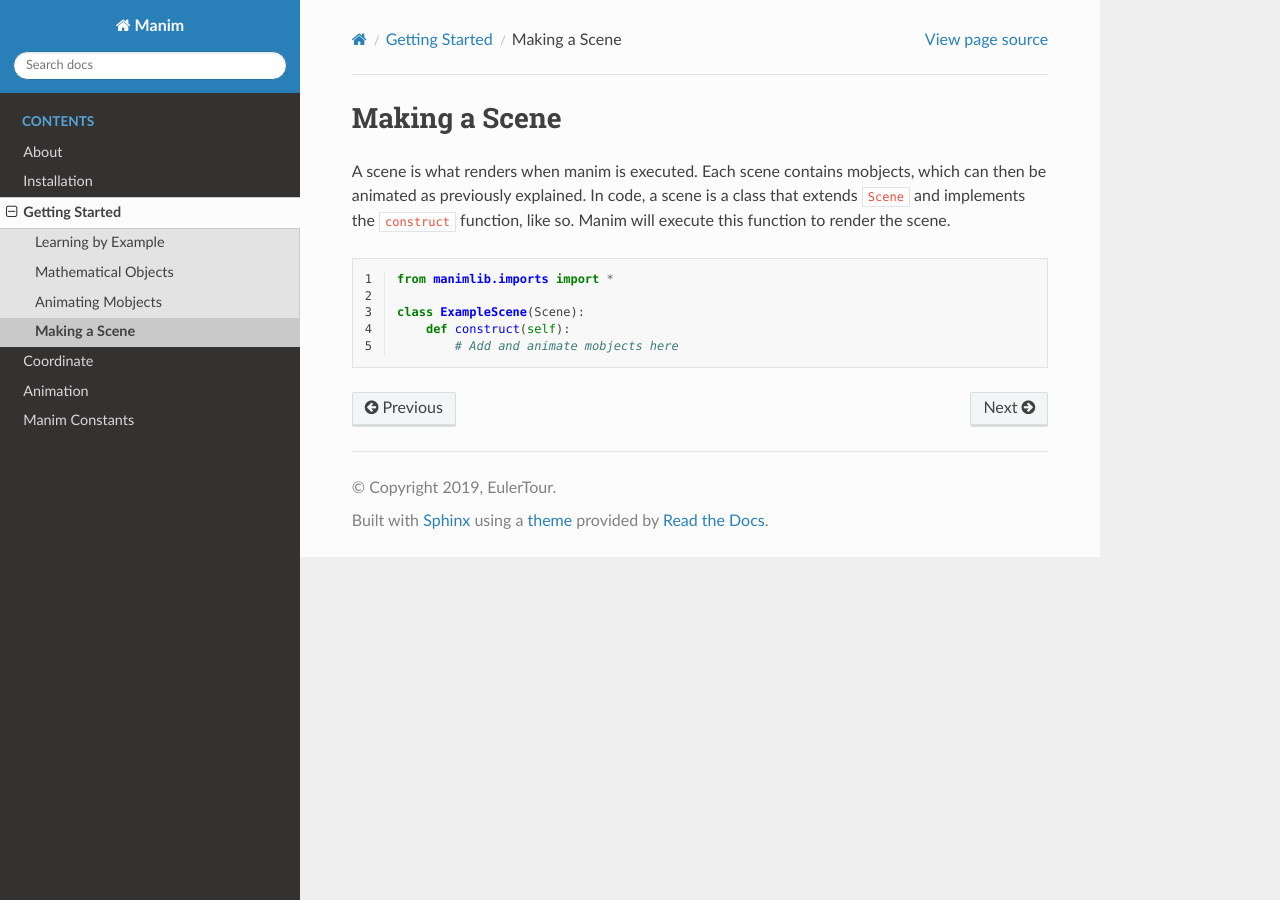
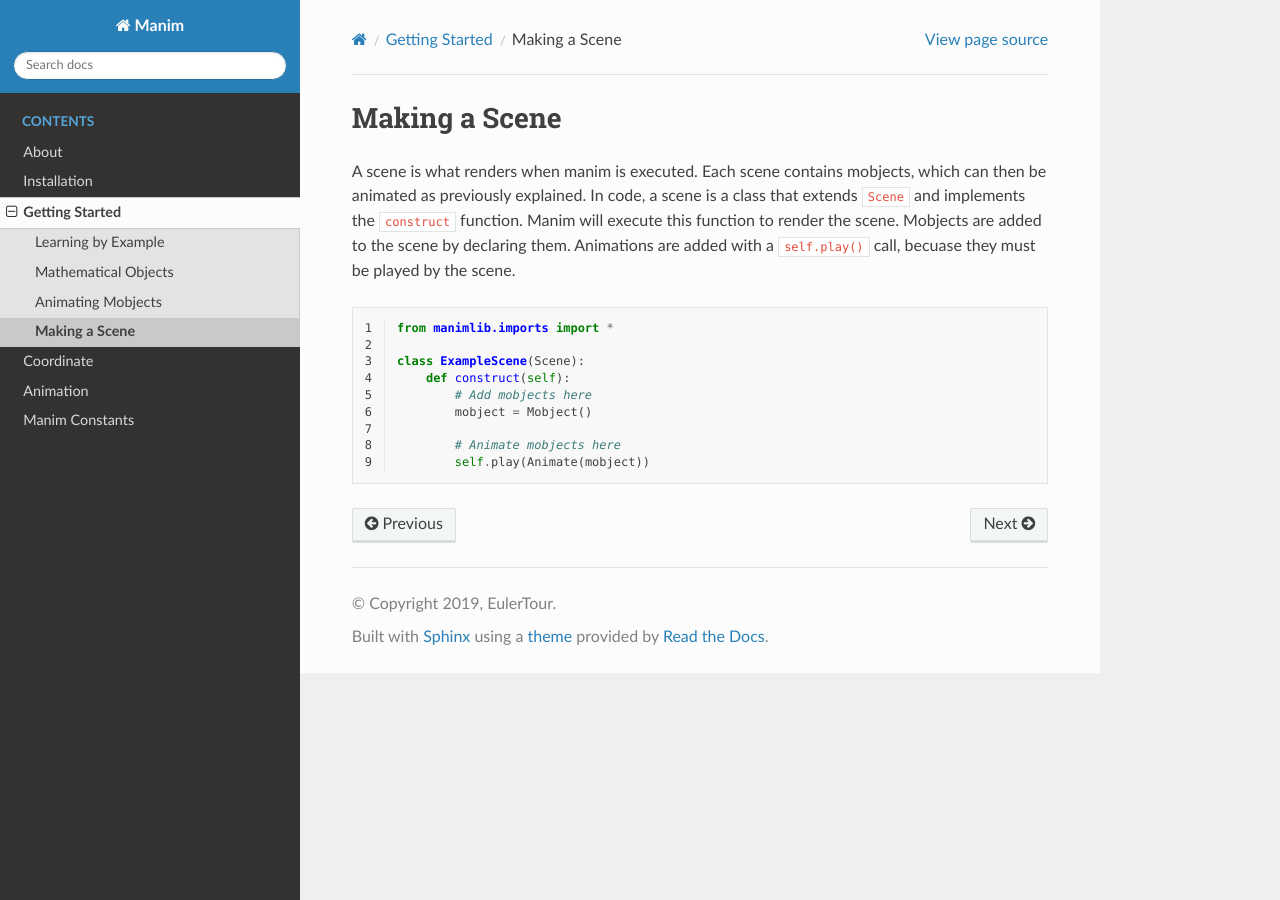
Before and after one commit to 3b1b/manim, a Sphinx documentation site: the page built from docs/source/getting_started/making_a_scene.rst, in a window 1280 px wide. Built offline with Sphinx 7.4.7 and the Read the Docs theme 2.0.0, drawn with Linux system fonts in a browser that asks for light colours; pages that are not in the unit, such as notebooks, are missing from menus.

Commit message:
Added more details

```diff
--- a/docs/source/getting_started/making_a_scene.rst
+++ b/docs/source/getting_started/making_a_scene.rst
@@ -3,7 +3,8 @@ Making a Scene
 
 A scene is what renders when manim is executed. Each scene contains mobjects, which can then be animated as
 previously explained. In code, a scene is a class that extends ``Scene`` and implements the ``construct``
-function, like so. Manim will execute this function to render the scene.
+function. Manim will execute this function to render the scene. Mobjects are added to the scene by declaring
+them. Animations are added with a ``self.play()`` call, becuase they must be played by the scene.
 
 .. code-block:: python
    :linenos:
@@ -12,4 +13,8 @@ function, like so. Manim will execute this function to render the scene.
 
    class ExampleScene(Scene):
        def construct(self):
-           # Add and animate mobjects here
+           # Add mobjects here
+           mobject = Mobject()
+
+           # Animate mobjects here
+           self.play(Animate(mobject))
```
